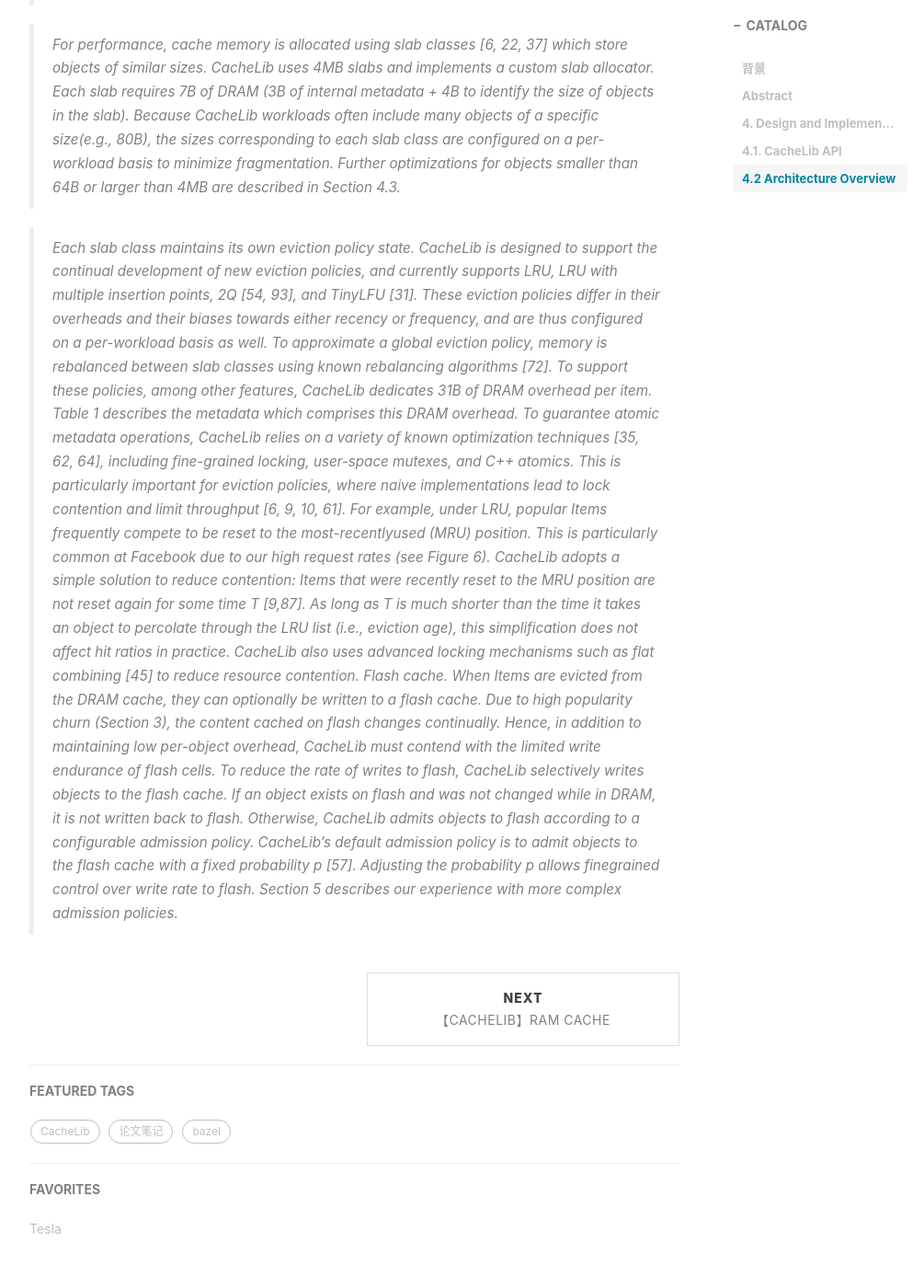
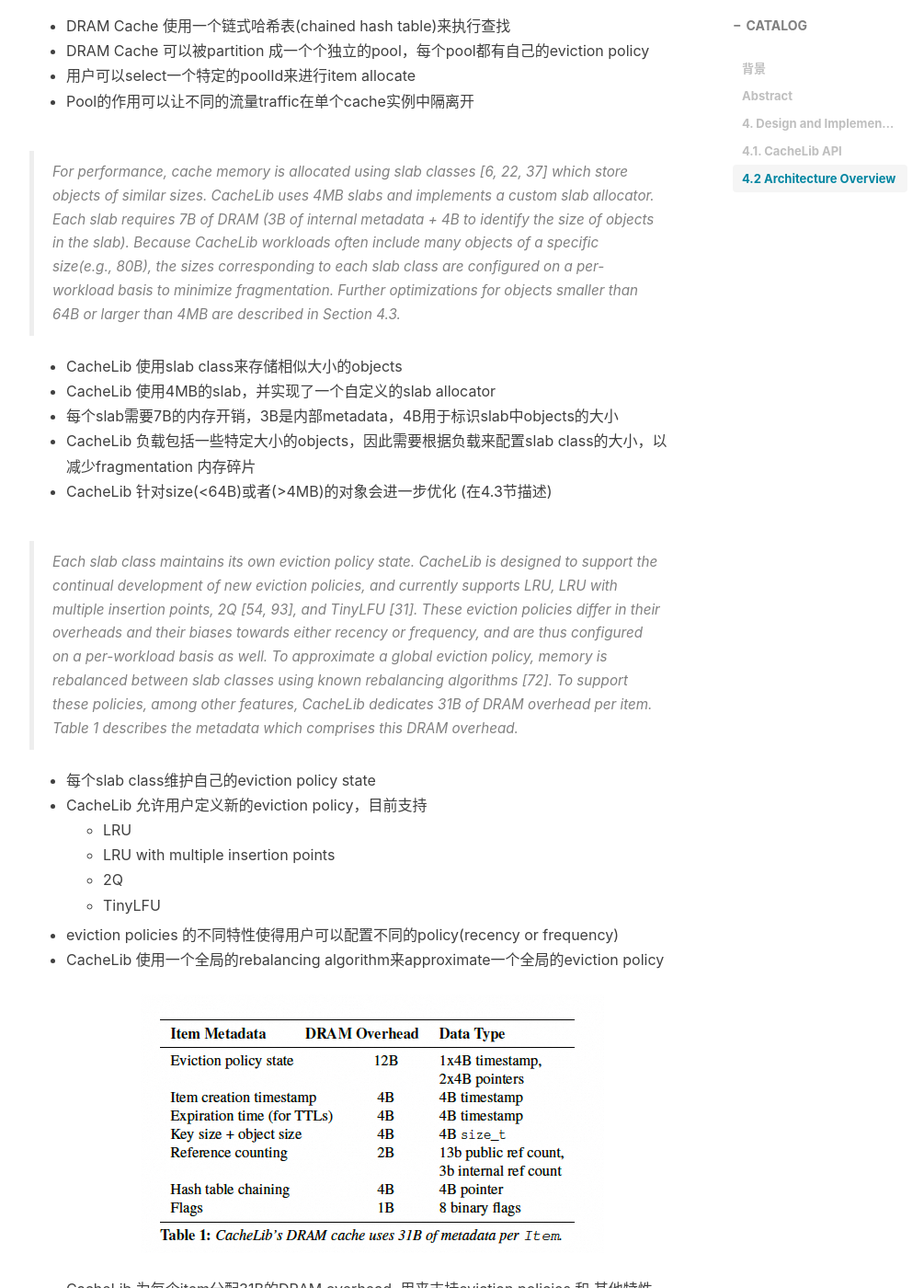
Before and after one commit to coderex2522/coderex2522.github.io, a Jekyll site: the page built from _posts/2024-09-05-cachelib-paper.md, in a window 1280 px wide and 1400 px high, scrolled down 4050 px. Shown: the whole window at 92% size, without its empty margins (233-1238 px from the left). Built offline with Jekyll 4.4.1, drawn with Linux system fonts in a browser that asks for light colours; nearby versions of some CDN libraries; comment, search, counter and statistics services are not loaded; some of the changed text lies outside the part shown.

Commit message:
update cache lib paper

```diff
--- a/_posts/2024-09-05-cachelib-paper.md
+++ b/_posts/2024-09-05-cachelib-paper.md
@@ -104,32 +104,15 @@
 
 
 ## 4.2 Architecture Overview
-> CacheLib is designed to be scalable enough to accommodate
-massive working sets (Section 3.1) with highly variable sizes
-(Section 3.2). To achieve low per-object overhead, a single CacheLib cache is composed of several subsystems, each of
-which is `tailored to`(针对,为...量身定制) a particular storage medium and object
-size. Specifically, CacheLib consists of a DRAM cache and
-a flash cache. The flash cache is composed of two caches:
-the Large Object Cache (LOC) for Items>=2KB in size and
-Small Object Cache (SOC) for Items <2KB in size.
+> CacheLib is designed to be scalable enough to accommodate massive working sets (Section 3.1) with highly variable sizes (Section 3.2). To achieve low per-object overhead, a single CacheLib cache is composed of several subsystems, each of which is `tailored to`(针对,为...量身定制) a particular storage medium and object size. Specifically, CacheLib consists of a DRAM cache and a flash cache. The flash cache is composed of two caches: the Large Object Cache (LOC) for Items>=2KB in size and Small Object Cache (SOC) for Items <2KB in size.
+
 * CacheLib 由两个子系统组成，一个用于DRAM，一个用于Flash
   * Flash cache 由两个子系统组成，Large Object Cache(LOC) 和 Small Object Cache(SOC)
   * LOC 用于item >= 2KB
   * SOC 用于item < 2KB
 
-> An allocate request is fulfilled by allocating space in
-DRAM, evicting Items from DRAM if necessary. Evicted
-Items are either admitted to a flash cache (potentially causing
-another eviction) or `discarded`(废弃掉). A find request successively
-checks for an object in DRAM, then LOC, then SOC.
-This lookup order minimizes the average memory access
-time [46] of the cache (see Appendix A). A find call returns
-an ItemHandle immediately. If the requested object is
-located on DRAM, this ItemHandle is ready to use. If the requested
-object is located on flash, it is fetched asynchronously
-and the ItemHandle becomes ready to use once the object
-is in DRAM. An empty ItemHandle is returned to signify a
-cache miss. These data paths are summarized in Figure 9.
+> An allocate request is fulfilled by allocating space in DRAM, evicting Items from DRAM if necessary. Evicted Items are either admitted to a flash cache (potentially causing another eviction) or `discarded`(废弃掉). A find request successively checks for an object in DRAM, then LOC, then SOC. This lookup order minimizes the average memory access time [46] of the cache (see Appendix A). A find call returns an ItemHandle immediately. If the requested object is located on DRAM, this ItemHandle is ready to use. If the requested object is located on flash, it is fetched asynchronously and the ItemHandle becomes ready to use once the object is in DRAM. An empty ItemHandle is returned to signify a cache miss. These data paths are summarized in Figure 9.
+
 * 存在两种请求类型：`allocate request` and `find request`
 * `allocate request`
   * 由DRAM分配空间
@@ -142,60 +125,40 @@
     * 如果请求的对象在flash中，则需要异步fetch
     * 如果请求的对象不存在，则返回一个empty ItemHandle
 
-> We now describe CacheLib’s subsystems in more detail.
-DRAM cache. CacheLib’s DRAM cache uses a chained hash
-table to perform lookups. The DRAM cache can be partitioned
-into separate pools, each with its own eviction policy.
-Programmers select a particular PoolId when calling
-allocate (see Figure 7), allowing the isolation of different
-types of traffic within a single cache instance.
+> We now describe CacheLib’s subsystems in more detail. DRAM cache. CacheLib’s DRAM cache uses a chained hash table to perform lookups. The DRAM cache can be partitioned into separate pools, each with its own eviction policy. Programmers select a particular PoolId when calling allocate (see Figure 7), allowing the isolation of different types of traffic within a single cache instance.
+
 * DRAM Cache 使用一个链式哈希表(chained hash table)来执行查找
 * DRAM Cache 可以被partition 成一个个独立的pool，每个pool都有自己的eviction policy
 * 用户可以select一个特定的poolId来进行item allocate
 * Pool的作用可以让不同的流量traffic在单个cache实例中隔离开
 
-> For performance, cache memory is allocated using slab
-classes [6, 22, 37] which store objects of similar sizes. CacheLib uses 4MB slabs and implements a custom slab allocator. Each slab requires 7B of DRAM (3B of internal metadata + 4B to identify the size of objects in the slab). Because CacheLib workloads often include many objects of a specific size(e.g., 80B), the sizes corresponding to each slab class are configured on a per-workload basis to minimize fragmentation. Further optimizations for objects smaller than 64B or larger than 4MB are described in Section 4.3.
+> For performance, cache memory is allocated using slab classes [6, 22, 37] which store objects of similar sizes. CacheLib uses 4MB slabs and implements a custom slab allocator. Each slab requires 7B of DRAM (3B of internal metadata + 4B to identify the size of objects in the slab). Because CacheLib workloads often include many objects of a specific size(e.g., 80B), the sizes corresponding to each slab class are configured on a per-workload basis to minimize fragmentation. Further optimizations for objects smaller than 64B or larger than 4MB are described in Section 4.3.
 
-> Each slab class maintains its own eviction policy state.
-CacheLib is designed to support the continual development
-of new eviction policies, and currently supports LRU, LRU
-with multiple insertion points, 2Q [54, 93], and TinyLFU [31].
-These eviction policies differ in their overheads and their biases towards either recency or frequency, and are thus configured
-on a per-workload basis as well. To approximate a
-global eviction policy, memory is rebalanced between slab
-classes using known rebalancing algorithms [72]. To support
-these policies, among other features, CacheLib dedicates 31B
-of DRAM overhead per item. Table 1 describes the metadata
-which comprises this DRAM overhead.
-To guarantee atomic metadata operations, CacheLib relies
-on a variety of known optimization techniques [35, 62, 64],
-including fine-grained locking, user-space mutexes, and C++
-atomics. This is particularly important for eviction policies,
-where naive implementations lead to lock contention and limit
-throughput [6, 9, 10, 61]. For example, under LRU, popular
-Items frequently compete to be reset to the most-recentlyused
-(MRU) position. This is particularly common at Facebook
-due to our high request rates (see Figure 6). CacheLib
-adopts a simple solution to reduce contention: Items that
-were recently reset to the MRU position are not reset again
-for some time T [9,87]. As long as T is much shorter than the
-time it takes an object to percolate through the LRU list (i.e.,
-eviction age), this simplification does not affect hit ratios in
-practice. CacheLib also uses advanced locking mechanisms
-such as flat combining [45] to reduce resource contention.
-Flash cache. When Items are evicted from the DRAM cache,
-they can optionally be written to a flash cache. Due to high
-popularity churn (Section 3), the content cached on flash
-changes continually. Hence, in addition to maintaining low
-per-object overhead, CacheLib must contend with the limited
-write endurance of flash cells.
-To reduce the rate of writes to flash, CacheLib selectively
-writes objects to the flash cache. If an object exists on flash
-and was not changed while in DRAM, it is not written back to
-flash. Otherwise, CacheLib admits objects to flash according
-to a configurable admission policy. CacheLib’s default admission
-policy is to admit objects to the flash cache with a fixed
-probability p [57]. Adjusting the probability p allows finegrained
-control over write rate to flash. Section 5 describes
-our experience with more complex admission policies.
+* CacheLib 使用slab class来存储相似大小的objects
+* CacheLib 使用4MB的slab，并实现了一个自定义的slab allocator
+* 每个slab需要7B的内存开销，3B是内部metadata，4B用于标识slab中objects的大小
+* CacheLib 负载包括一些特定大小的objects，因此需要根据负载来配置slab class的大小，以减少fragmentation 内存碎片
+* CacheLib 针对size(<64B)或者(>4MB)的对象会进一步优化 (在4.3节描述)
+
+> Each slab class maintains its own eviction policy state. CacheLib is designed to support the continual development of new eviction policies, and currently supports LRU, LRU with multiple insertion points, 2Q [54, 93], and TinyLFU [31]. These eviction policies differ in their overheads and their biases towards either recency or frequency, and are thus configured on a per-workload basis as well. To approximate a global eviction policy, memory is rebalanced between slab classes using known rebalancing algorithms [72]. To support these policies, among other features, CacheLib dedicates 31B of DRAM overhead per item. Table 1 describes the metadata which comprises this DRAM overhead.
+
+* 每个slab class维护自己的eviction policy state
+* CacheLib 允许用户定义新的eviction policy，目前支持
+  * LRU
+  * LRU with multiple insertion points
+  * 2Q
+  * TinyLFU
+* eviction policies 的不同特性使得用户可以配置不同的policy(recency or frequency)
+* CacheLib 使用一个全局的rebalancing algorithm来approximate一个全局的eviction policy
+![1](/img/cachelib/table1.png)
+* CacheLib 为每个item分配31B的DRAM overhead, 用来支持eviction policies 和 其他特性
+
+
+> To guarantee atomic metadata operations, CacheLib relies on a variety of known optimization techniques [35, 62, 64], including **fine-grained locking**, **user-space mutexes**, and **C++ atomics**. This is particularly important for eviction policies, where naive implementations lead to lock contention and limit throughput [6, 9, 10, 61]. For example, under LRU, popular Items frequently compete to be reset to the most-recentlyused (MRU) position. This is particularly common at Facebook due to our high request rates (see Figure 6). CacheLib adopts a simple solution to reduce contention: Items that were recently reset to the MRU position are not reset again for some time T [9,87]. As long as T is much shorter than the time it takes an object to percolate through the LRU list (i.e., eviction age), this simplification does not affect hit ratios in practice. CacheLib also uses advanced locking mechanisms such as flat combining [45] to reduce resource contention. Flash cache. When Items are evicted from the DRAM cache, they can optionally be written to a flash cache. Due to high popularity churn (Section 3), the content cached on flash changes continually. Hence, in addition to maintaining low per-object overhead, CacheLib must contend with the limited write endurance of flash cells.
+
+* 为了保证原子的metadata操作，CacheLib依赖一些已知的优化技术，包括
+  * 细粒度的锁
+  * 用户空间mutex
+  * C++的atomic
+*
+> To reduce the rate of writes to flash, CacheLib selectively writes objects to the flash cache. If an object exists on flash and was not changed while in DRAM, it is not written back to flash. Otherwise, CacheLib admits objects to flash according to a configurable admission policy. CacheLib’s default admission policy is to admit objects to the flash cache with a fixed probability p [57]. Adjusting the probability p allows finegrained control over write rate to flash. Section 5 describes our experience with more complex admission policies.
```
Also changed, not shown: img/cachelib/table1.png (added).
